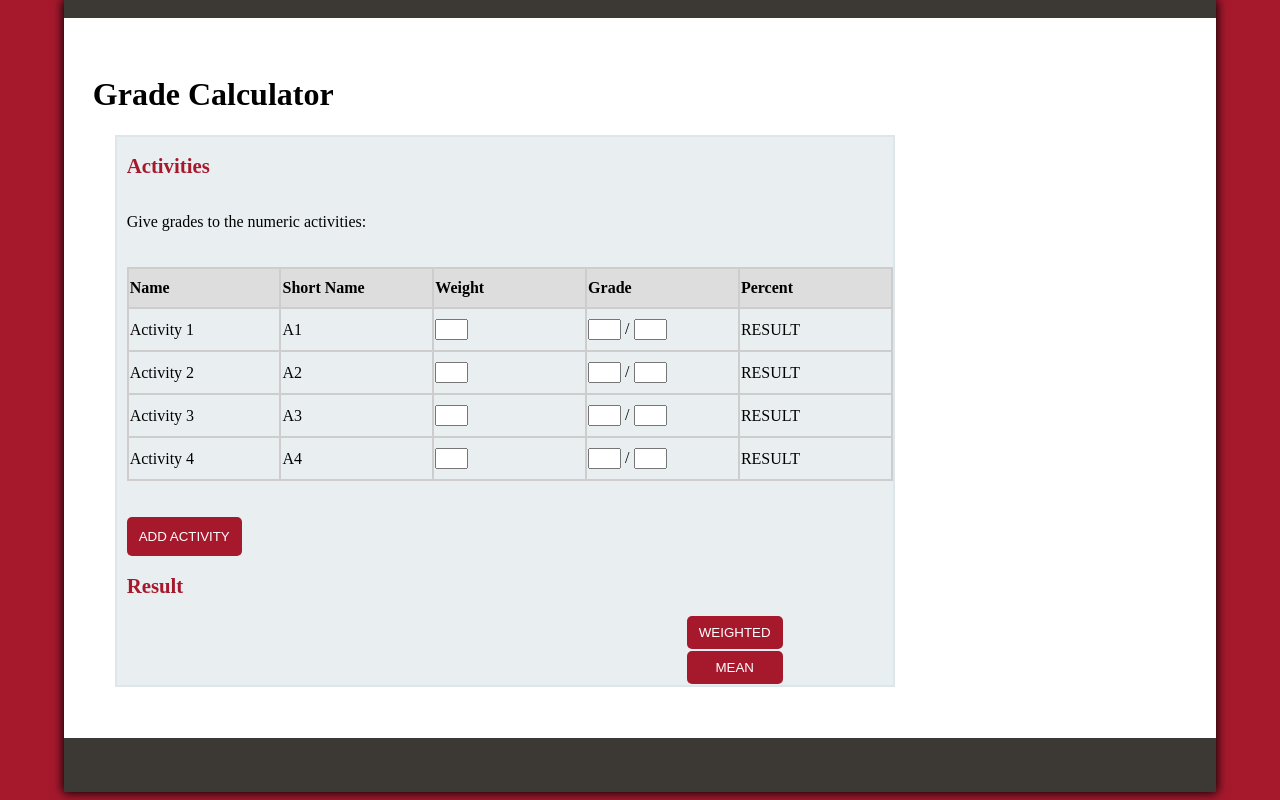
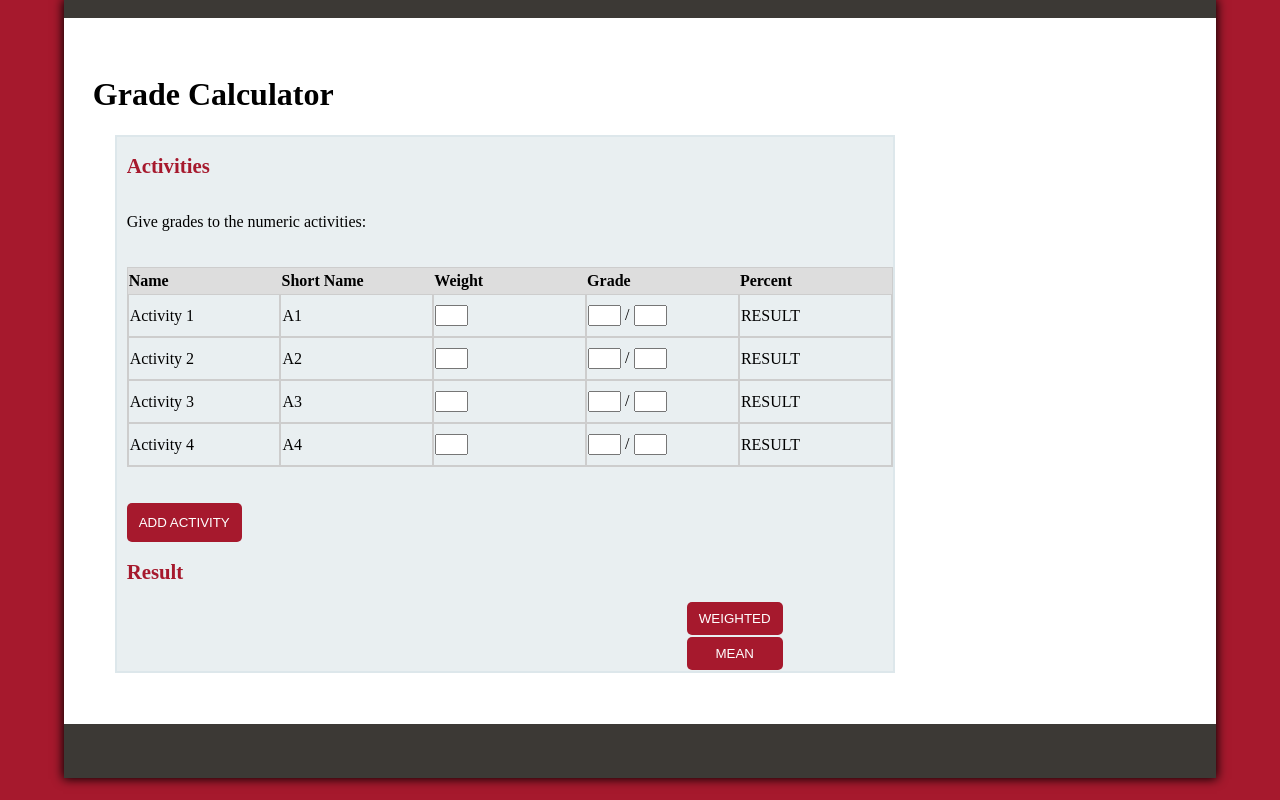
Before and after one commit to Olpheux/CMPT276-Assignment-1, a PHP site: page / in a window 1280 px wide. Run offline with PHP 8.4, Linux system fonts and the light colour scheme.

Commit message:
Table header corrected
Needed to use <th> not <td> tags.

```diff
--- a/calculator.css
+++ b/calculator.css
@@ -46,7 +46,20 @@ body {
   margin-right: 1%;
 }
 
-#modeButton{
+#weightedButton{
+  background-color: #a6192d;
+  color: white;
+  width: 48%;
+  padding-left: auto;
+  padding-right: auto;
+  padding-top: 7px;
+  padding-bottom: 7px;
+  margin: 1px;
+  border-radius: 5px;
+  border-color: #00000000;
+}
+
+#meanButton{
   background-color: #a6192d;
   color: white;
   width: 48%;
@@ -87,24 +100,11 @@ thead{
   background-color: #dddddd;
 }
 
-th.name{
+th{
   width: 20%;
-}
-
-th.shortName{
-  width: 20%;
-}
-
-th.weight{
-  width: 20%;
-}
-
-th.grade{
-  width: 20%
-}
-
-th.percent{ /* Technically unnecessary, but for completness... */
-  width: 20%;
+  text-align: left;
+  padding-top: 4px;
+  padding-bottom: 4px;
 }
 
 /* Generics */
--- a/index.html
+++ b/index.html
@@ -25,12 +25,12 @@
         <br />
         <table width=100%>
           <thead>
-            <tr height="20px">
-              <td class="name"><b>Name</b></td>
-              <td class="shortName"><b>Short Name</b></td>
-              <td class="weight"><b>Weight</b></td>
-              <td class="grade"><b>Grade</b></td>
-              <td class="percent"><b>Percent</b></td>
+            <tr class="header">
+              <th class="name"><b>Name</b></td>
+              <th class="shortName"><b>Short Name</b></td>
+              <th class="weight"><b>Weight</b></td>
+              <th class="grade"><b>Grade</b></td>
+              <th class="percent"><b>Percent</b></td>
             </tr>
           </thead>
           <tbody>
@@ -41,21 +41,21 @@
               <td><input type="text" size="1" class="gradeRecevied" /> / <input type="text" size="1" class="gradeMaximum" /></td>
               <td>RESULT</td>
             </tr>
-            <tr>
+            <tr class="contents">
               <td>Activity 2</td>
               <td>A2</td>
               <td><input type="text" size="1" class="weight" /></td>
               <td><input type="text" size="1" class="gradeRecevied" /> / <input type="text" size="1" class="gradeMaximum" /></td>
               <td>RESULT</td>
             </tr>
-            <tr>
+            <tr class="contents">
               <td>Activity 3</td>
               <td>A3</td>
               <td><input type="text" size="1" class="weight" /></td>
               <td><input type="text" size="1" class="gradeRecevied" /> / <input type="text" size="1" class="gradeMaximum" /></td>
               <td>RESULT</td>
             </tr>
-            <tr>
+            <tr class="contents">
               <td>Activity 4</td>
               <td>A4</td>
               <td><input type="text" size="1" class="weight" /></td>
@@ -70,8 +70,8 @@
       <br />
       <h2>Result</h2>
         <div id="rightAlignedButtons">
-          <button onclick="weightedMode()" id="modeButton">WEIGHTED</button>
-          <button onclick="meanMode()" id="modeButton">MEAN</button>
+          <button onclick="weightedMode()" id="weightedButton">WEIGHTED</button>
+          <button onclick="meanMode()" id="meanButton">MEAN</button>
         </div>
       </div>
       <br />
```
